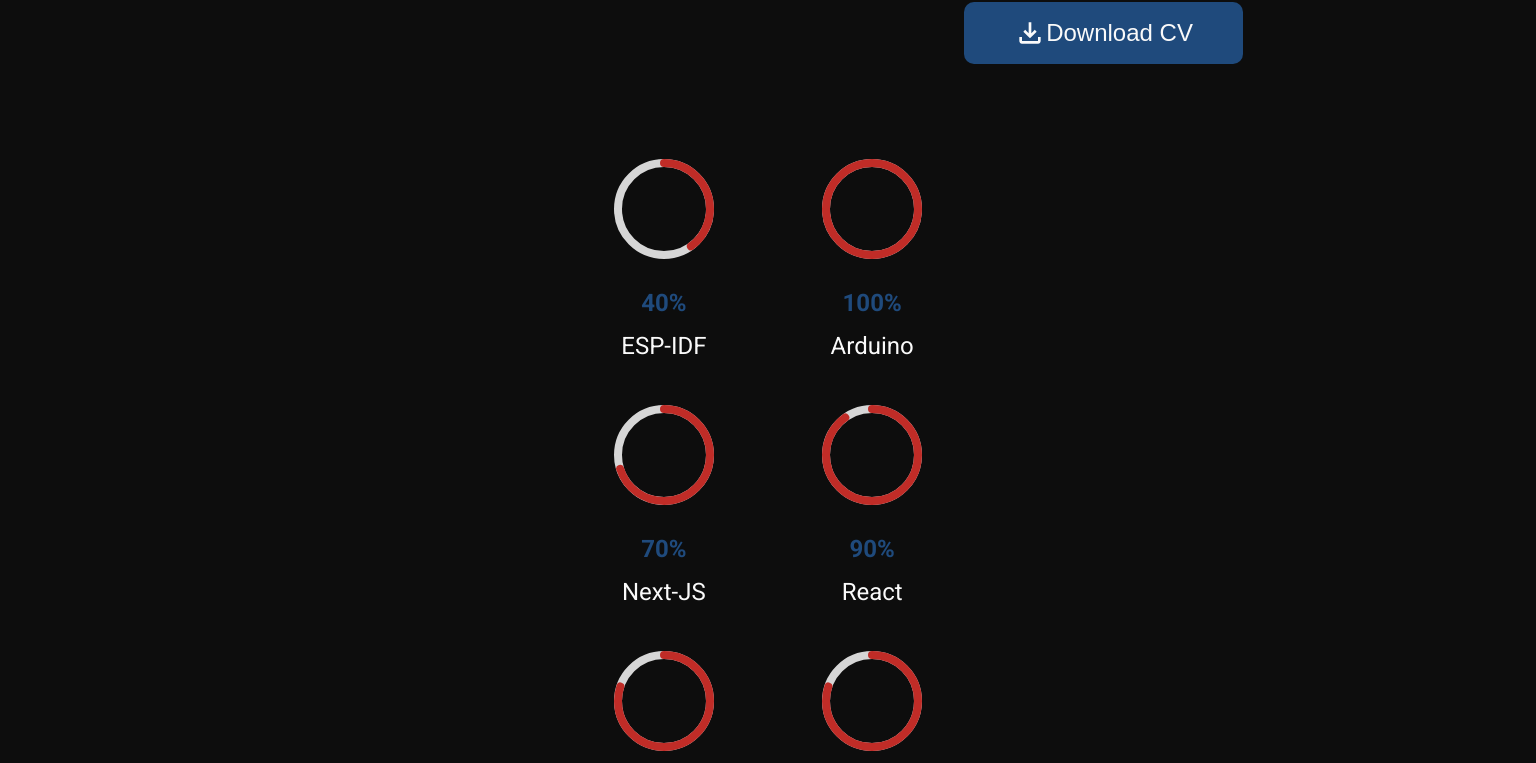
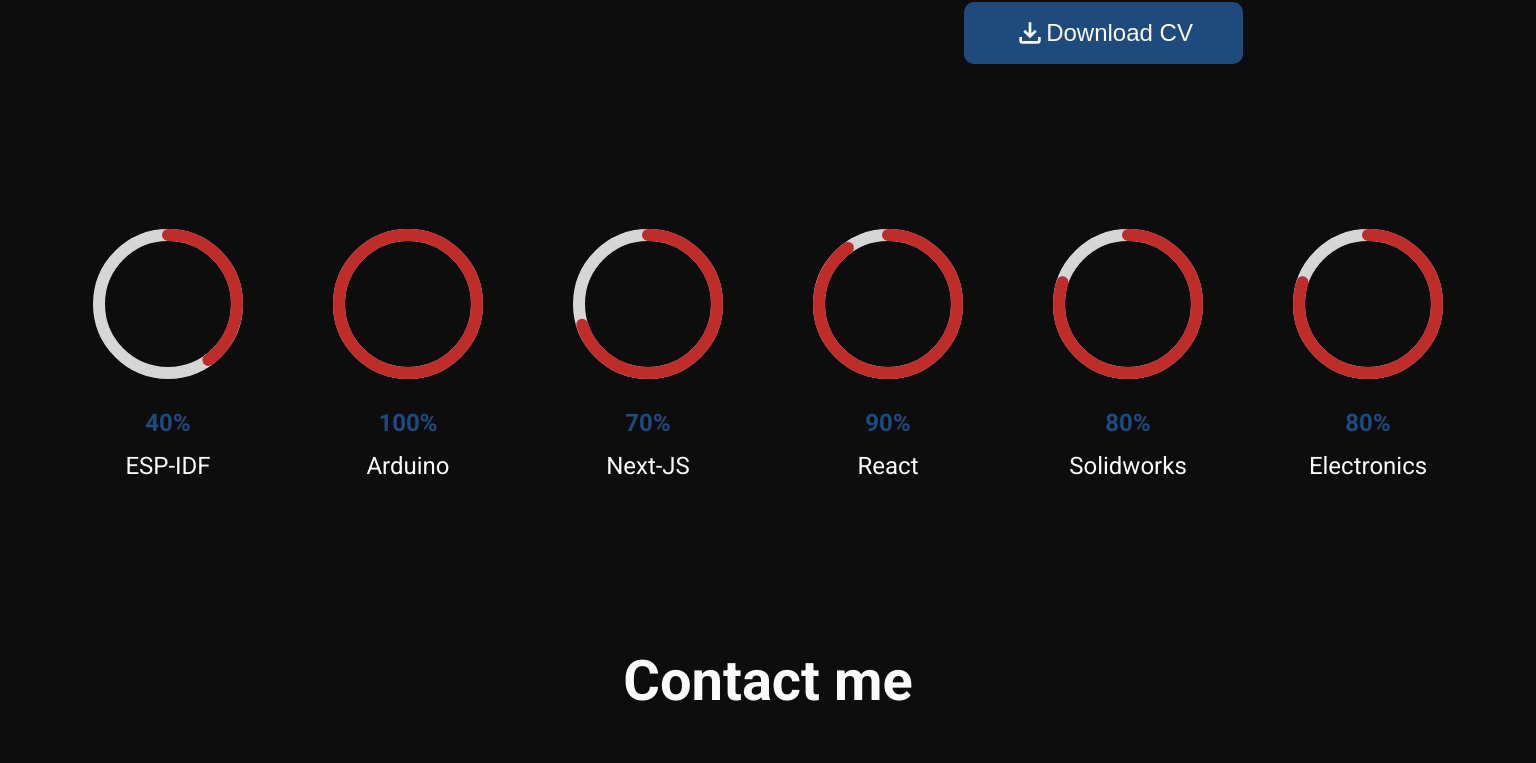
Before and after one commit to MSaeedAfshari/portfolio, a Next.js app: page / in a window 1536 px wide. Shown: the part 3851-4614 px from the top of the page. Built offline with nearby package versions, Linux system fonts and the light colour scheme.

Commit message:
Add styles for Desktop

```diff
--- a/components/SkillCircle/SkillCircle.js
+++ b/components/SkillCircle/SkillCircle.js
@@ -6,7 +6,7 @@
 const SkillCircle = ({ percentage, label }) => {
   return (
     <div className={style.circleContainer}>
-      <div style={{ width: 100, height: 100 }}>
+      <div style={{ width: 150, height: 150 }}>
         <CircularProgressbar
           value={percentage}
           styles={buildStyles({
--- a/styles/aboutMe.module.css
+++ b/styles/aboutMe.module.css
@@ -126,4 +126,9 @@
         background-color: var(--dark_Text);
     }
 
+    .progressBar{
+        display: flex;
+        justify-content: space-between;
+        margin-top: 150px;
+    }
 }
```
